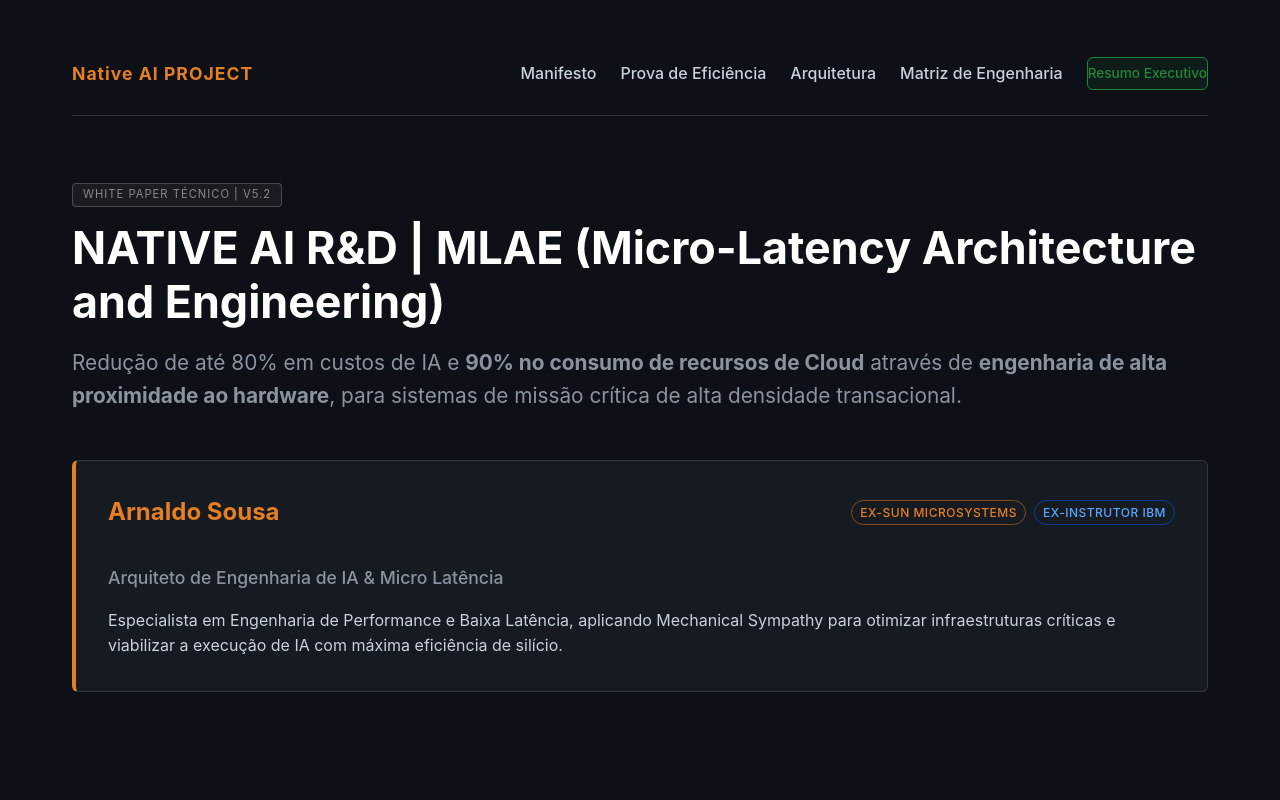
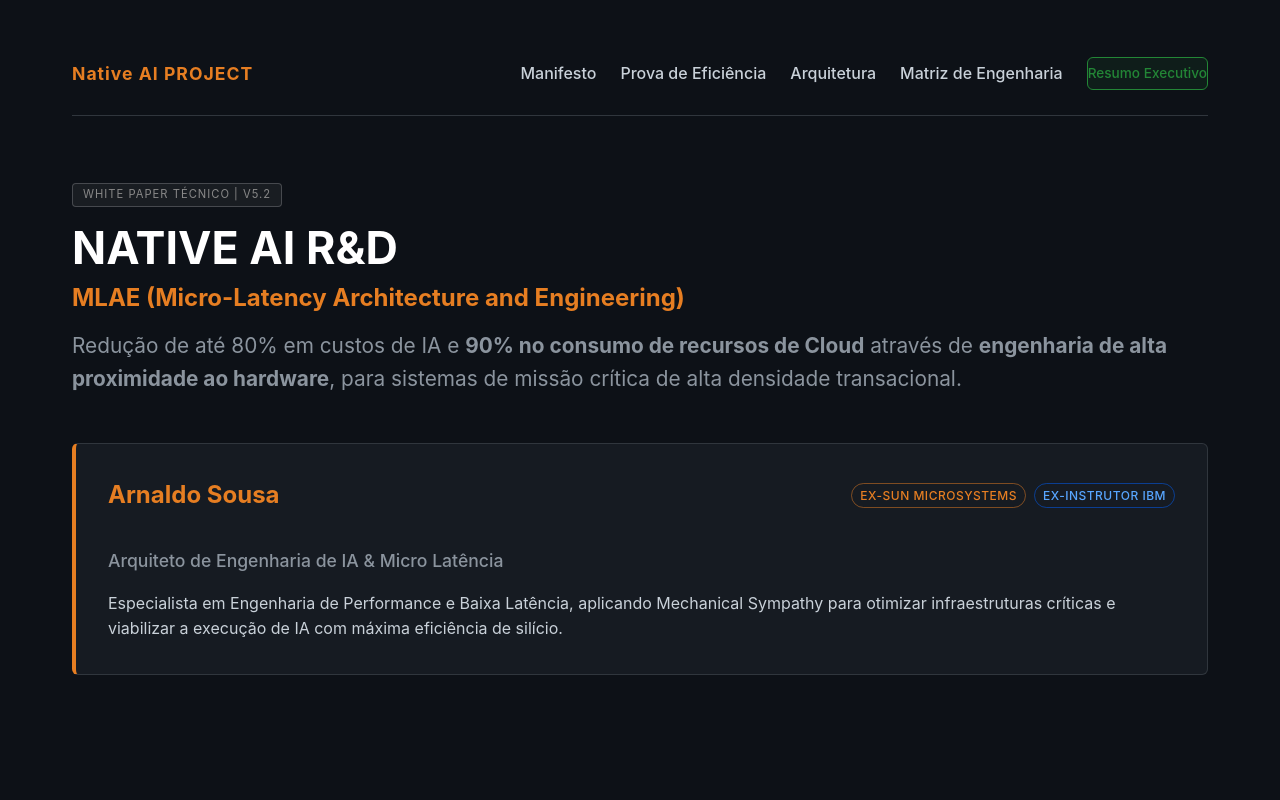
Before and after one commit to arnaldo-sousa/native-ia-project, a plain HTML site: page detalhes.html in a window 1280 px wide. Shown: the top 800 px of the page. Drawn offline with Linux system fonts and the light colour scheme.

Commit message:
Update detalhes.html

```diff
--- a/detalhes.html
+++ b/detalhes.html
@@ -1452,8 +1452,12 @@
 
         <div class="hero">
             <span class="version-tag">White Paper Técnico | v5.2</span>
-
-            <h1>NATIVE AI R&D | MLAE (Micro-Latency Architecture and Engineering)</h1>
+            <h1>
+                NATIVE AI R&D
+                <span style="display: block; font-size: 1.5rem; color: var(--java-orange); margin-top: 0.5rem;">
+                    MLAE (Micro-Latency Architecture and Engineering)
+                </span>
+            </h1>
             <p class="hero-subtitle">
                 Redução de até 80% em custos de IA e <strong>90% no consumo de recursos de Cloud</strong> através de
                 <strong>engenharia de
```
